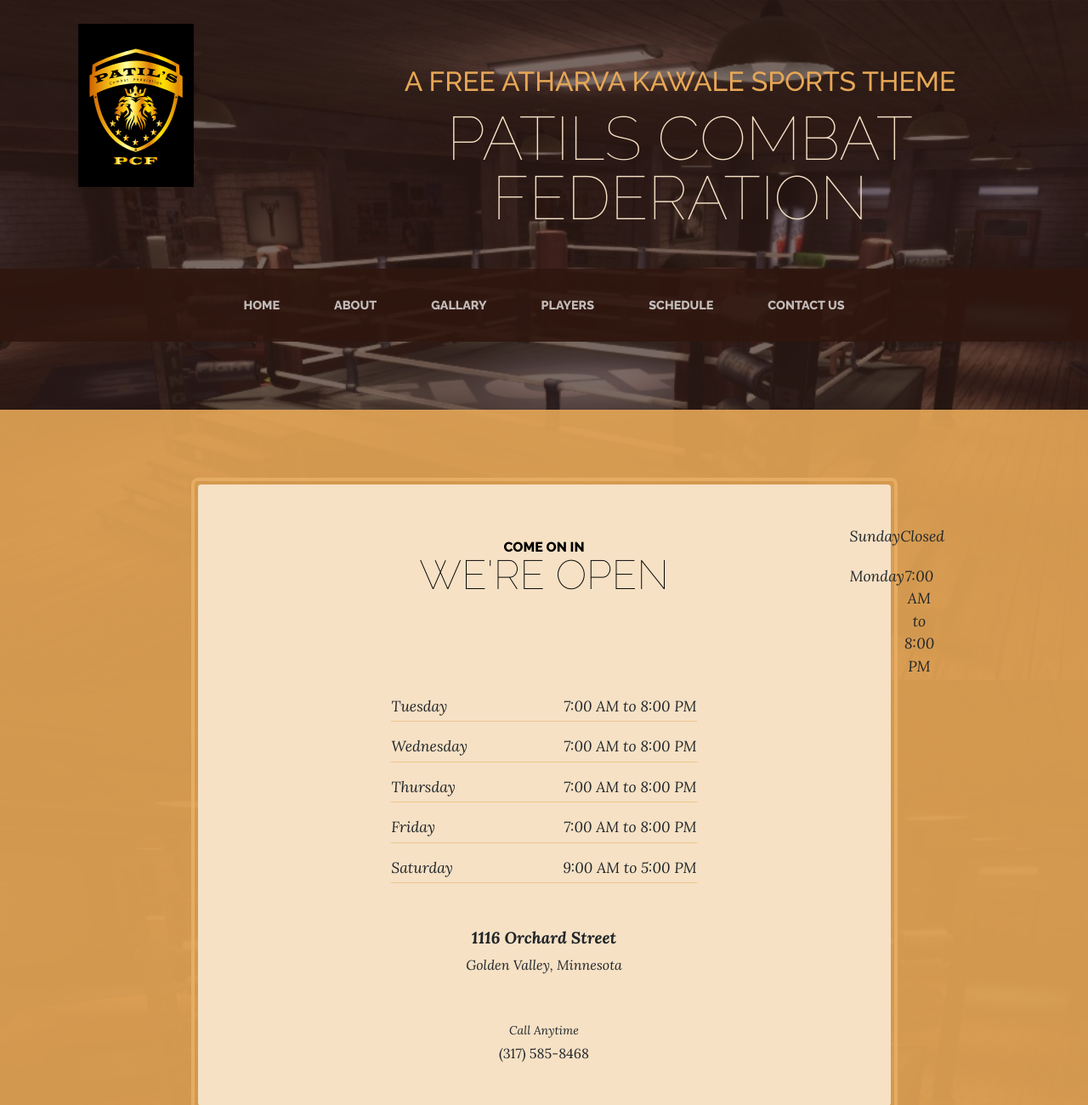
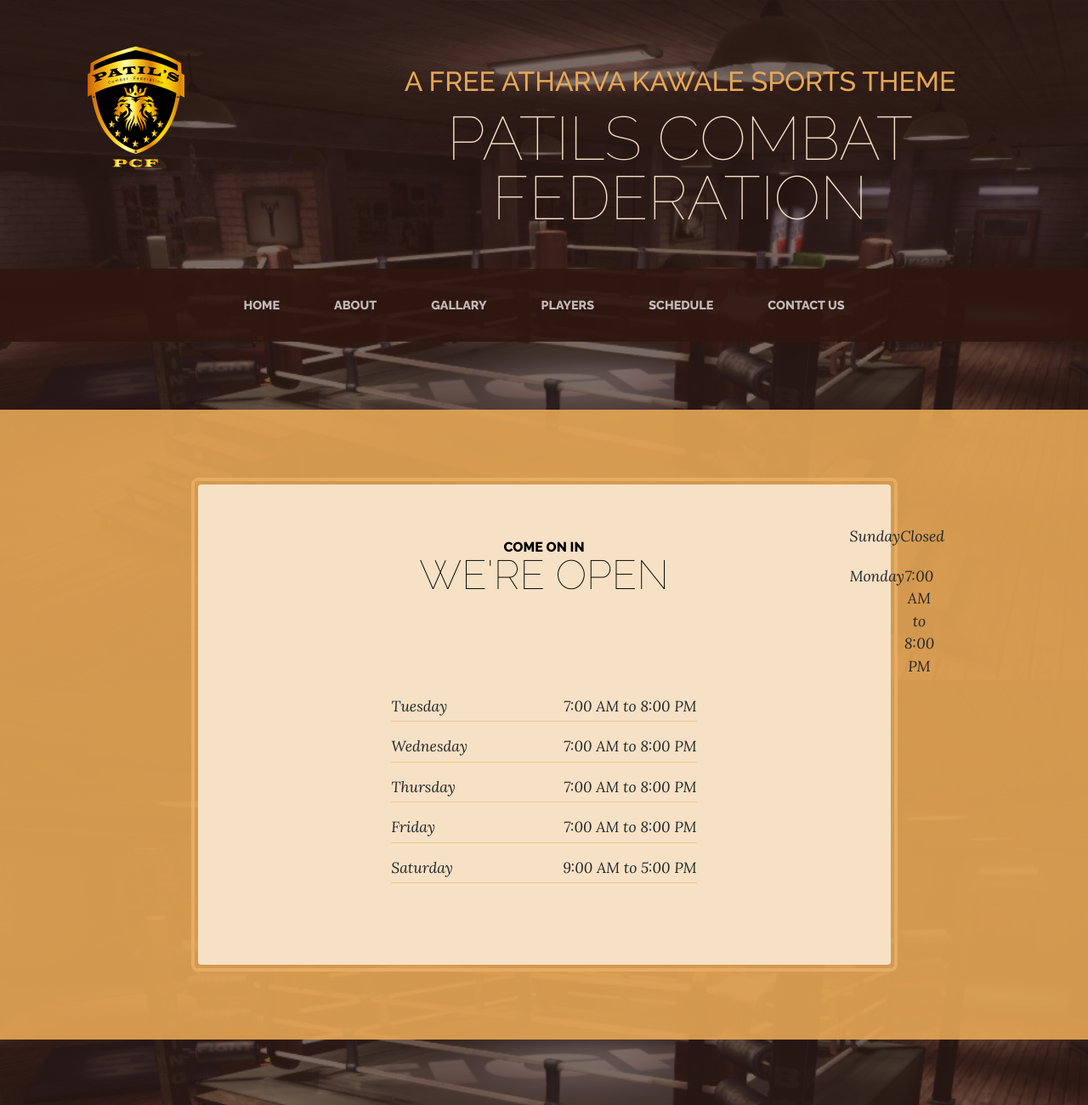
Before and after one commit to athu-kawale2002/PCF, a plain HTML site: page store.html in a window 1280 px wide. Shown: the top 1300 px of the page at 85% size. Drawn offline with nearby package versions, Linux system fonts and the light colour scheme.

Commit message:
again logo changed

```diff
--- a/store.html
+++ b/store.html
@@ -18,7 +18,7 @@
     <body>
         <header>
             <div class="d-flex justify-content-center">
-            <img class="col-sm-3 my-4 p-1 img-rounded" width="300" height="200" src = "assets/img/logo.svg" alt="My Happy SVG"/>
+            <img class="col-sm-3 my-4 img-rounded" width="300" height="200" src = "assets/img/logo2.svg" alt="My Happy SVG"/>
             <h1 class="site-heading text-center col-sm-9 text-faded d-none d-lg-block">
                 <span class="site-heading-upper text-primary mb-3">A Free Atharva Kawale Sports Theme</span>
                 <span class="site-heading-lower">Patils Combat Federation</span>
@@ -81,18 +81,6 @@
                                     <span class="ms-auto">9:00 AM to 5:00 PM</span>
                                 </li>
                             </ul>
-                            <p class="address mb-5">
-                                <em>
-                                    <strong>1116 Orchard Street</strong>
-                                    <br />
-                                    Golden Valley, Minnesota
-                                </em>
-                            </p>
-                            <p class="mb-0">
-                                <small><em>Call Anytime</em></small>
-                                <br />
-                                (317) 585-8468
-                            </p>
                         </div>
                     </div>
                 </div>
```
Also changed, not shown: about.html (+1 -1 lines), contact.html (+1 -1 lines), gallery.html (+1 -1 lines), index.html (+1 -1 lines), players.html (+1 -1 lines).
